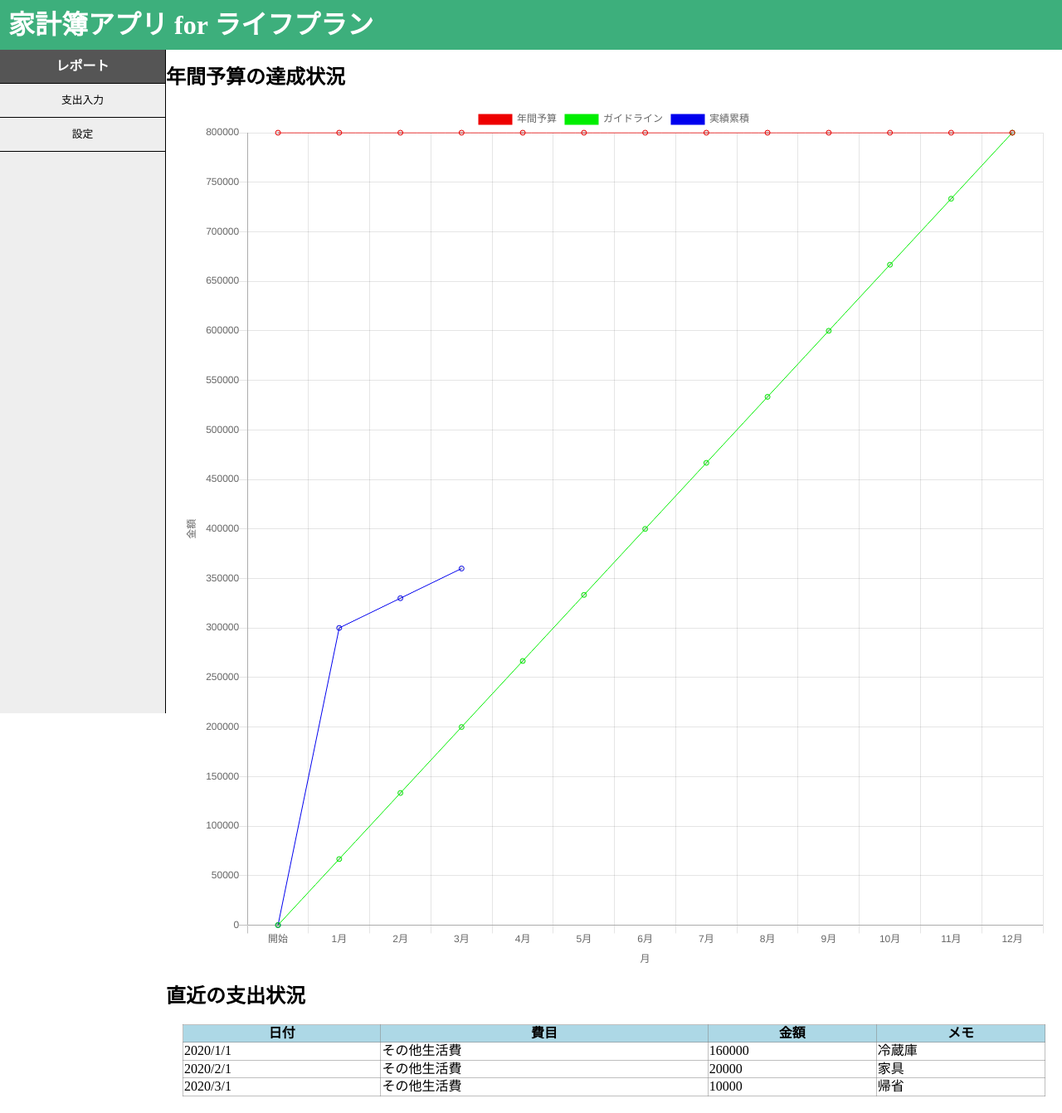
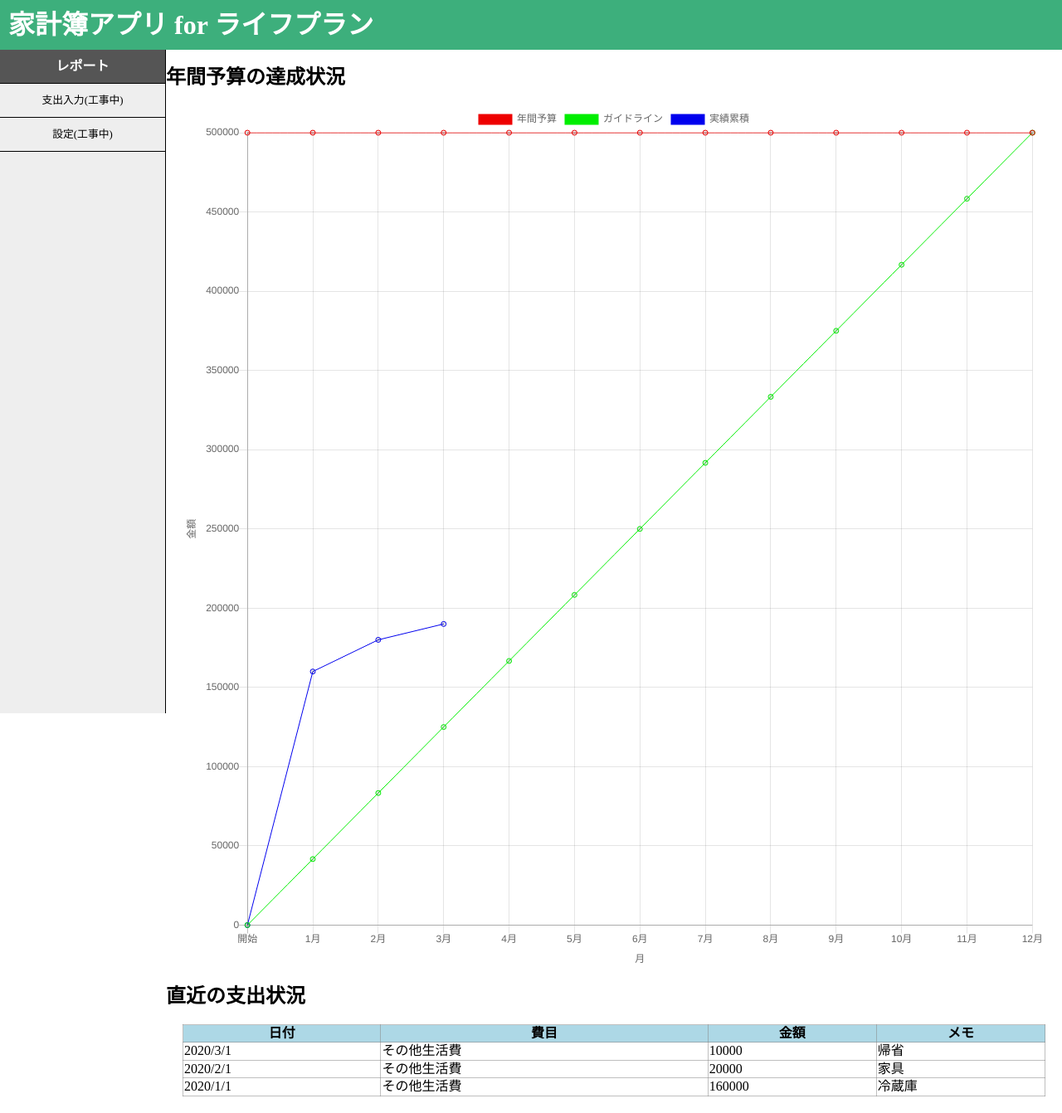
Before and after one commit to pocky34/household-acount-app-for-life-plan, a Vue app: page / in a window 1280 px wide. Shown: the whole page at 83% size. Built offline with nearby package versions, Linux system fonts and the light colour scheme.

Commit message:
グラフを動的に変更できるように対応

```diff
--- a/src/components/Chart.vue
+++ /dev/null
@@ -1,111 +0,0 @@
-<script>
-import { Bar } from "vue-chartjs";
-
-export default {
-  extends: Bar,
-  name: "chart",
-  data() {
-    return {
-      data: {
-        labels: [
-          "開始",
-          "1月",
-          "2月",
-          "3月",
-          "4月",
-          "5月",
-          "6月",
-          "7月",
-          "8月",
-          "9月",
-          "10月",
-          "11月",
-          "12月"
-        ],
-        datasets: [
-          {
-            label: "年間予算",
-            data: [
-              800000,
-              800000,
-              800000,
-              800000,
-              800000,
-              800000,
-              800000,
-              800000,
-              800000,
-              800000,
-              800000,
-              800000,
-              800000
-            ],
-            borderColor: "#EE0000",
-            borderWidth: 1,
-            fill: false,
-            type: "line"
-          },
-          {
-            label: "ガイドライン",
-            data: [
-              0,
-              66667,
-              133333,
-              200000,
-              266667,
-              333333,
-              400000,
-              466667,
-              533333,
-              600000,
-              666667,
-              733333,
-              800000
-            ],
-            borderColor: "#00EE00",
-            borderWidth: 1,
-            fill: false,
-            type: "line"
-          },
-          {
-            label: "実績累積",
-            data: [0, 300000, 330000, 360000],
-            borderColor: "#0000EE",
-            borderWidth: 1,
-            fill: false,
-            type: "line",
-            lineTension: 0
-          }
-        ]
-      },
-      options: {
-        scales: {
-          xAxes: [
-            {
-              scaleLabel: {
-                display: true,
-                labelString: "月"
-              }
-            }
-          ],
-          yAxes: [
-            {
-              scaleLabel: {
-                display: true,
-                labelString: "金額"
-              },
-              ticks: {
-                beginAtZero: true,
-                stepSize: 50000
-              }
-            }
-          ]
-        }
-      }
-    };
-  },
-  mounted() {
-    this.renderChart(this.data, this.options);
-  }
-};
-</script>
--- /dev/null
+++ b/src/components/LineChart.vue
@@ -0,0 +1,24 @@
+<script>
+import { Line } from 'vue-chartjs'
+
+export default {
+  extends: Line,
+  props: {
+    chartdata: {
+      type: Object,
+      default: null
+    },
+    options: {
+      type: Object,
+      default: null
+    }
+  },
+  mounted () {
+    this.renderChart(this.chartdata, this.options)
+  }
+}
+</script>
+
+<style>
+
+</style>
--- a/src/components/Main.vue
+++ b/src/components/Main.vue
@@ -1,37 +1,37 @@
 <template>
   <main class="main-container">
     <h2>年間予算の達成状況</h2>
-    <div class="chart-container">
-      <chart :items="sortedItems"></chart>
-    </div>
+    <monthly-expense-chart :budget="budget" :expenses="expenses" />
     <h2>直近の支出状況</h2>
-    <ItemList :items="sortedItems" />
+    <ItemList :items="reversedItems" />
   </main>
 </template>
 
 <script>
 import ItemList from "@/components/ItemList.vue";
-import Chart from "./Chart.vue";
-const ItemDB = require('../MockDB');
+import MonthlyExpenseChart from "./MonthlyExpenseChart.vue"
+const ItemDB = require("../MockDB");
 
 export default {
   components: {
     ItemList,
-    Chart
+    MonthlyExpenseChart,
   },
   data() {
-    return {
-      items: []
-    };
+   return {
+     budget: 500000,
+     expenses: [160000, 20000, 10000]
+   };
   },
   computed: {
-    sortedItems() {
-      return ItemDB.findAll();
-    }
-  },
-  methods: {
-    onPost(item) {
-      this.items.push(item);
+    reversedItems() {
+      return ItemDB.findAll().slice().reverse();
+    },
+    getBudget() {
+      return 800000;
+    },
+    getExpenses() {
+      return [0, 300000, 20000, 10000];
     }
   }
 };
--- /dev/null
+++ b/src/components/MonthlyExpenseChart.vue
@@ -0,0 +1,115 @@
+<template>
+  <div class="chart-container">
+    <line-chart :chartdata="chartdata" :options="options" />
+  </div>
+</template>
+
+<script>
+import LineChart from "./LineChart.vue";
+
+export default {
+  components: {
+    LineChart
+  },
+  props: {
+    budget: {
+      type: Number,
+      required: true
+    },
+    expenses: {
+      type: Array,
+      required: true
+    }
+  },
+  data() {
+    return {
+      chartdata: {
+        labels: [
+          "開始",
+          "1月",
+          "2月",
+          "3月",
+          "4月",
+          "5月",
+          "6月",
+          "7月",
+          "8月",
+          "9月",
+          "10月",
+          "11月",
+          "12月"
+        ],
+        datasets: []
+      },
+      options: {
+        scales: {
+          xAxes: [
+            {
+              scaleLabel: {
+                display: true,
+                labelString: "月"
+              }
+            }
+          ],
+          yAxes: [
+            {
+              scaleLabel: {
+                display: true,
+                labelString: "金額"
+              },
+              ticks: {
+                beginAtZero: true,
+                stepSize: 50000
+              }
+            }
+          ]
+        }
+      }
+    };
+  },
+  created() {
+    const budgetData = new Array(13).fill(this.budget);
+    let guideLineData = [];
+    for (let month = 0; month <= 12; month++) {
+      guideLineData.push((this.budget / 12) * month);
+    }
+    let cumulativeExpenseData = [0]; // 開始月用に0を入れておく
+    let currentTotal = 0;
+    for (const expense of this.expenses) {
+      cumulativeExpenseData.push(currentTotal + expense);
+      currentTotal += expense;
+    }
+
+    this.chartdata.datasets = [
+      {
+        label: "年間予算",
+        data: budgetData,
+        borderColor: "#EE0000",
+        borderWidth: 1,
+        fill: false,
+        type: "line"
+      },
+      {
+        label: "ガイドライン",
+        data: guideLineData,
+        borderColor: "#00EE00",
+        borderWidth: 1,
+        fill: false,
+        type: "line"
+      },
+      {
+        label: "実績累積",
+        data: cumulativeExpenseData,
+        borderColor: "#0000EE",
+        borderWidth: 1,
+        fill: false,
+        type: "line",
+        lineTension: 0
+      }
+    ];
+  }
+};
+</script>
+
+<style>
+</style>
--- a/src/components/SideMenu.vue
+++ b/src/components/SideMenu.vue
@@ -2,8 +2,8 @@
 <aside class="menu">
   <ul class="menu-list">
     <li class="menu-list-title active">レポート</li>
-    <li class="menu-list-title">支出入力</li>
-    <li class="menu-list-title">設定</li>
+    <li class="menu-list-title">支出入力(工事中)</li>
+    <li class="menu-list-title">設定(工事中)</li>
   </ul>
 </aside>
 </template>
```
Also changed, not shown: 11 other files (tests, documents, lock files or other folders).
